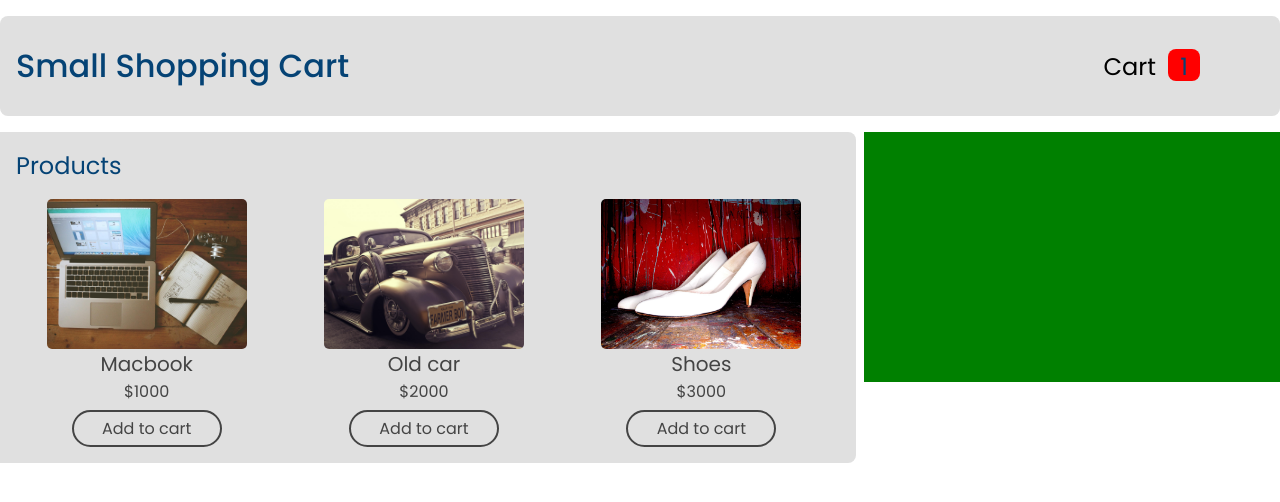
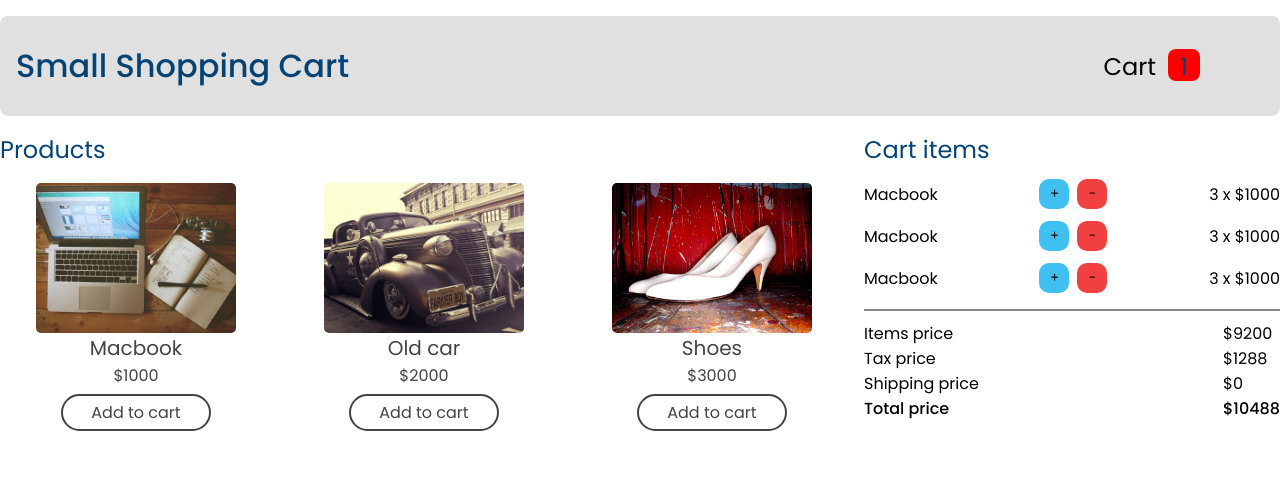
Before and after one commit to nmxuann6420/shopping-cart, a React (Create React App) app: page / in a window 1280 px wide. Shown: the top 502 px of the page. Built offline with nearby package versions, Linux system fonts and the light colour scheme.

Commit message:
done html+css shopping cart

```diff
--- a/src/App.js
+++ b/src/App.js
@@ -3,6 +3,7 @@ import './Styles/Grid.css';
 import React, { Component } from 'react';
 import Header from './components/Header';
 import Product from './components/Product';
+import Bill from './components/Bill';
 
 class App extends Component {
     render() {
@@ -17,17 +18,10 @@ class App extends Component {
                         <div className="row">
                             <div className="col l-8">
                                 <Product />
-                                {/* <div className="row">
-                                    <div className="col l-12">
-                                        <div className="box1"></div>
-                                    </div>
-                                </div> */}
                             </div>
 
                             <div className="col l-4">
-                                <div className="box2">
-
-                                </div>
+                                <Bill />
                             </div>
 
                         </div>
--- a/src/Styles/App.css
+++ b/src/Styles/App.css
@@ -42,7 +42,7 @@
     margin-top: 16px;
 }
 
-.row.product-wrapper {
+.product-wrapper {
     background-color: #e0e0e0;
     padding: 16px;
     border-radius: 8px;
@@ -98,16 +98,64 @@
     background-color: rgb(23, 154, 163);
 }
 
-
-.box1,
-.box2 {
-    height: 250px;
+.bill .text {
+    margin-bottom: 8px;
 }
 
-.box1 {
-    background-color: blue;
+.active {
+    display: none;
 }
 
-.box2 {
-    background-color: green;
+.list-items {
+    border-bottom: 2px solid #868686;
 }
+
+.product-item {
+    display: flex;
+    align-items: center;
+    justify-content: space-between;
+    margin-top: 12px;
+}
+
+.product-item:last-child {
+    margin-bottom: 16px;
+}
+
+.product-item > div {
+    /* margin-left: 100px; */
+}
+
+.product-item .number {
+    /* margin-left: 100px; */
+}
+
+.btn {
+    width: 30px;
+    height: 30px;
+    outline: none;
+    border: none;
+    border-radius: 10px;
+    cursor: pointer;
+}
+
+.btn + .btn {
+    margin-left: 8px;
+}
+
+.btn-plus {
+    background-color: #40c0f0;
+}
+
+.btn-minus {
+    background-color: #f04040;
+}
+
+.total-bill {
+    display: flex;
+    justify-content: space-between;
+    margin-top: 10px;
+}
+
+.total-bill > div > p:last-child {
+    font-weight: 500;
+}
--- /dev/null
+++ b/src/components/Bill.js
@@ -0,0 +1,63 @@
+import React, { Component } from 'react';
+
+
+class Bill extends Component {
+    render() {
+        return (
+            <div className="bill">
+                <p className="text">Cart items</p>
+                <div className="order-items">
+                    <p className="empty active">Cart is empty</p>
+                    <ul className="list-items">
+                        <li className="product-item">
+                            <p className="product-name">Macbook</p>
+                            <div>
+                                <button className="btn btn-plus">+</button>
+                                <button className="btn btn-minus">-</button>
+                            </div>
+                            <span className="number">
+                                3 x <span className="price">$1000</span>
+                            </span>
+                        </li>
+                        <li className="product-item">
+                            <p className="product-name">Macbook</p>
+                            <div>
+                                <button className="btn btn-plus">+</button>
+                                <button className="btn btn-minus">-</button>
+                            </div>
+                            <span className="number">
+                                3 x <span className="price">$1000</span>
+                            </span>
+                        </li>
+                        <li className="product-item">
+                            <p className="product-name">Macbook</p>
+                            <div>
+                                <button className="btn btn-plus">+</button>
+                                <button className="btn btn-minus">-</button>
+                            </div>
+                            <span className="number">
+                                3 x <span className="price">$1000</span>
+                            </span>
+                        </li>
+                    </ul>
+                    <div className="total-bill">
+                        <div>
+                            <p>Items price</p>
+                            <p>Tax price</p>
+                            <p>Shipping price</p>
+                            <p>Total price</p>
+                        </div>
+                        <div>
+                            <p>$9200</p>
+                            <p>$1288</p>
+                            <p>$0</p>
+                            <p>$10488</p>
+                        </div>
+                    </div>
+                </div>
+            </div>
+        )
+    }
+}
+
+export default Bill;
--- a/src/components/Product.js
+++ b/src/components/Product.js
@@ -4,7 +4,7 @@ import React, { Component } from 'react';
 class Product extends Component {
     render() {
         return (
-            <div className="row product-wrapper">
+            <div className="row">
                 <div className="col l-12">
                     <p className="text">Products</p>
                 </div>
```
Also changed, not shown: 1 other file (tests, documents, lock files or other folders).
